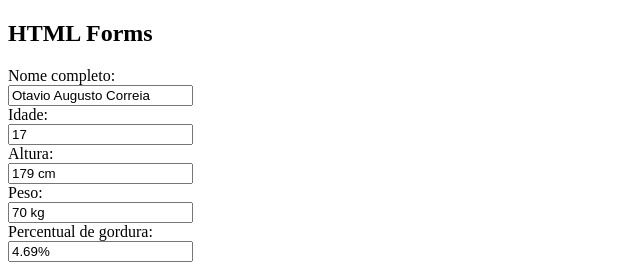
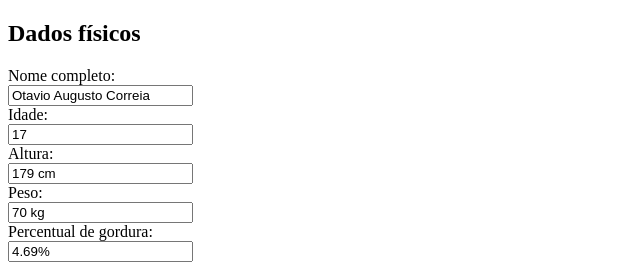
Before and after one commit to otaviocorreia12/otaviocorreia12.github.io, a plain HTML site: page index.html in a window 1280 px wide. Shown: the top 264 px of the page, 0-640 px from the left. Drawn offline with Linux system fonts and the light colour scheme.

Commit message:
Mudando titulo index.html

```diff
--- a/index.html
+++ b/index.html
@@ -2,7 +2,7 @@
 <html>
 <body>
 
-<h2>HTML Forms</h2>
+<h2>Dados físicos</h2>
 
 <form action="/action_page.php">
   <label for="fname">Nome completo:</label><br>
```
